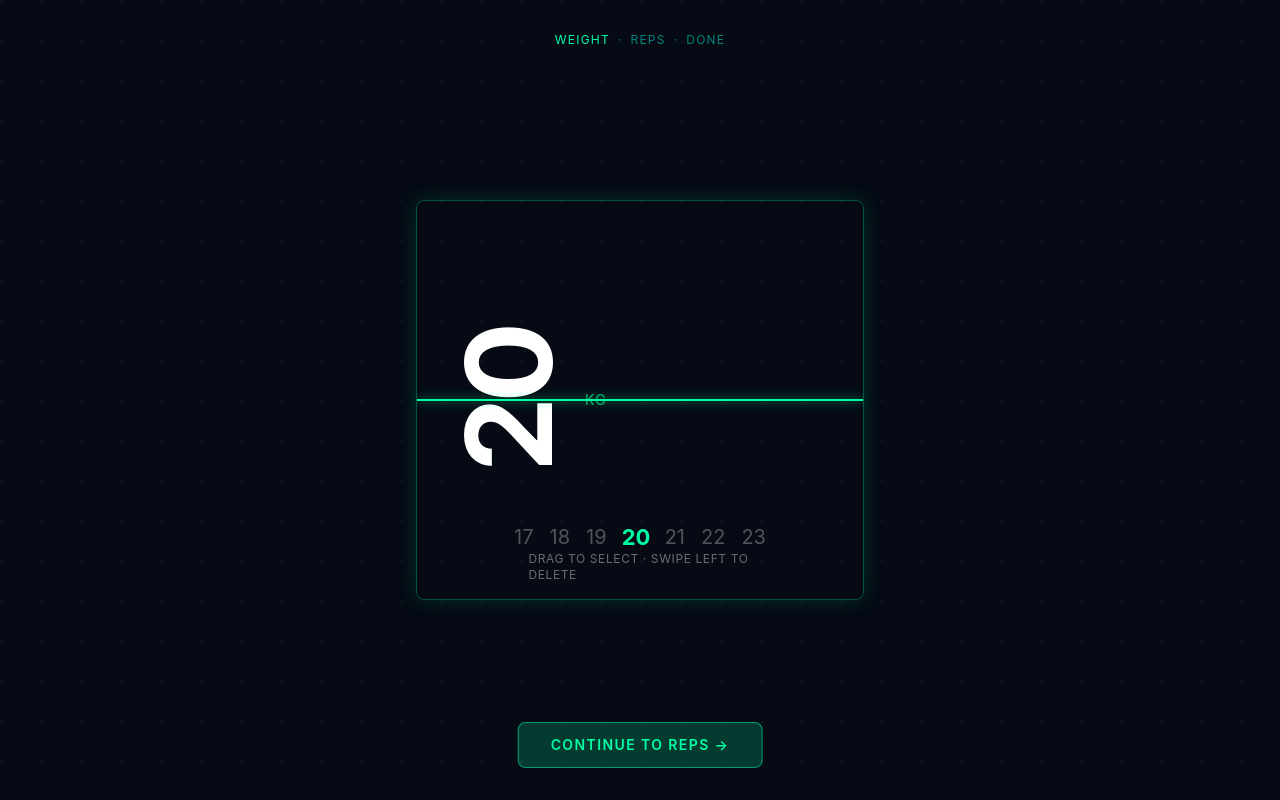
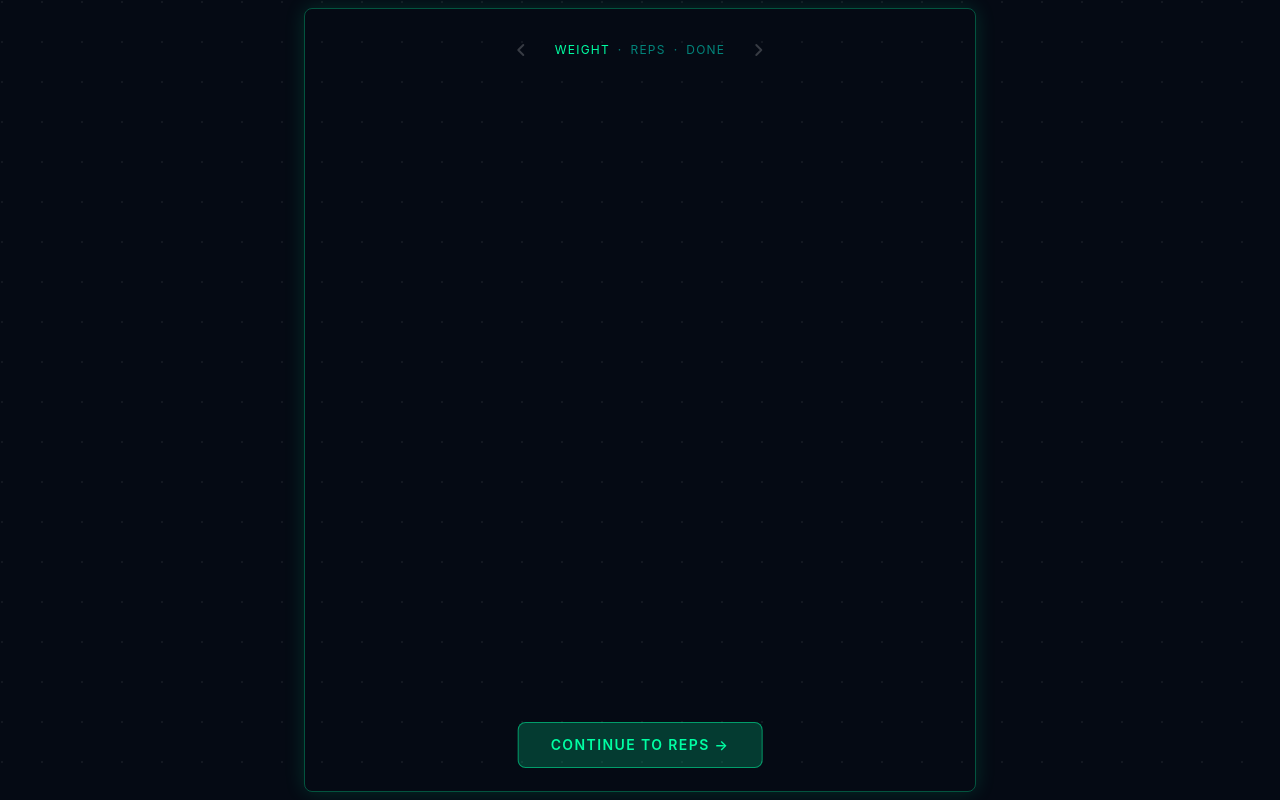
Before and after one commit to UzairAtiq/fun-projects, a React (Vite) app in the folder Cinematicworkoutlogger/: page / in a window 1280 px wide. Built offline with nearby package versions, Linux system fonts and the light colour scheme.

Commit message:
idk what the hell i did

```diff
--- a/Cinematicworkoutlogger/src/app/App.tsx
+++ b/Cinematicworkoutlogger/src/app/App.tsx
@@ -10,8 +10,8 @@ type InputMode = 'weight' | 'reps' | 'confirm';
 
 export default function App() {
   const [mode, setMode] = useState<InputMode>('weight');
-  const [weight, setWeight] = useState(20);
-  const [reps, setReps] = useState(8);
+  const [weight, setWeight] = useState(0);
+  const [reps, setReps] = useState(0);
 
   const handleWeightComplete = () => {
     // Simulate a satisfying click sound with vibration
@@ -49,8 +49,8 @@ export default function App() {
     // Reset for next set
     setTimeout(() => {
       setMode('weight');
-      setWeight(20);
-      setReps(8);
+      setWeight(0);
+      setReps(0);
     }, 1500);
   };
 
@@ -98,8 +98,12 @@ export default function App() {
                 onChange={setWeight}
                 label="weight"
                 unit="kg"
-                max={300}
+                max={999}
                 onSwipeLeft={handleSwipeLeft}
+                onComplete={handleWeightComplete}
+                onBack={undefined}
+                canGoBack={false}
+                canGoForward={true}
               />
 
               {/* Continue Button */}
@@ -133,8 +137,12 @@ export default function App() {
                 onChange={setReps}
                 label="reps"
                 unit="reps"
-                max={50}
+                max={99}
                 onSwipeLeft={handleSwipeLeft}
+                onComplete={handleRepsComplete}
+                onBack={() => setMode('weight')}
+                canGoBack={true}
+                canGoForward={true}
               />
 
               {/* Continue Button */}
@@ -161,6 +169,7 @@ export default function App() {
               reps={reps}
               onConfirm={handleConfirm}
               onRedo={handleRedo}
+              onBack={() => setMode('reps')}
             />
           )}
         </AnimatePresence>
--- a/Cinematicworkoutlogger/src/app/components/InputCanvas.tsx
+++ b/Cinematicworkoutlogger/src/app/components/InputCanvas.tsx
@@ -8,24 +8,43 @@ interface InputCanvasProps {
   unit: string;
   max: number;
   onSwipeLeft?: () => void;
+  onComplete?: () => void;
+  onBack?: () => void;
+  canGoBack?: boolean;
+  canGoForward?: boolean;
 }
 
-export function InputCanvas({ value, onChange, label, unit, max, onSwipeLeft }: InputCanvasProps) {
+export function InputCanvas({ value, onChange, label, unit, max, onSwipeLeft, onComplete, onBack, canGoBack, canGoForward }: InputCanvasProps) {
+  const maxDigits = label === 'weight' ? 3 : 2;
+  const [currentDigitIndex, setCurrentDigitIndex] = useState(0);
+  const [digits, setDigits] = useState<number[]>(Array(maxDigits).fill(null));
+  const [hasInputStarted, setHasInputStarted] = useState(false);
+
   const [isDragging, setIsDragging] = useState(false);
   const containerRef = useRef<HTMLDivElement>(null);
   const startYRef = useRef(0);
-  const startValueRef = useRef(0);
+  const startDigitRef = useRef(0);
   const startXRef = useRef(0);
   const touchIdRef = useRef<number | null>(null);
+  const digitWasModifiedRef = useRef(false);
 
   const y = useMotionValue(0);
   const opacity = useTransform(y, [-100, 0, 100], [0.5, 1, 0.5]);
+
+  // Update digits when value changes externally (e.g., from swipe left reset)
+  useEffect(() => {
+    if (value === 0 && !hasInputStarted) {
+      setDigits(Array(maxDigits).fill(null));
+      setCurrentDigitIndex(0);
+    }
+  }, [value, maxDigits, hasInputStarted]);
 
   const handleStart = (clientY: number, clientX: number, touchId?: number) => {
     setIsDragging(true);
     startYRef.current = clientY;
     startXRef.current = clientX;
-    startValueRef.current = value;
+    startDigitRef.current = digits[currentDigitIndex] ?? 0;
+    digitWasModifiedRef.current = false;
     if (touchId !== undefined) {
       touchIdRef.current = touchId;
     }
@@ -38,22 +57,89 @@ export function InputCanvas({ value, onChange, label, unit, max, onSwipeLeft }:
     const deltaY = startYRef.current - clientY;
     const deltaX = clientX - startXRef.current;
 
-    // Check for swipe left gesture
+    // Check for swipe left gesture (remove last digit)
     if (Math.abs(deltaX) > 100 && Math.abs(deltaX) > Math.abs(deltaY) && deltaX < 0) {
-      if (onSwipeLeft) {
-        onSwipeLeft();
       setIsDragging(false);
       touchIdRef.current = null;
+
+      // Find the last non-null digit index
+      let lastDigitIndex = -1;
+      for (let i = digits.length - 1; i >= 0; i--) {
+        if (digits[i] !== null) {
+          lastDigitIndex = i;
+          break;
+        }
+      }
+
+      // If there's a digit to remove
+      if (lastDigitIndex >= 0) {
+        const newDigits = [...digits];
+        newDigits[lastDigitIndex] = null;
+        setDigits(newDigits);
+
+        // Move to the previous digit position
+        setCurrentDigitIndex(lastDigitIndex);
+
+        // Update value with remaining digits
+        const enteredDigits = newDigits.filter(d => d !== null);
+        const newValue = enteredDigits.length > 0 ? parseInt(enteredDigits.join('')) : 0;
+        onChange(newValue);
+
+        // Check if all digits are cleared
+        if (enteredDigits.length === 0) {
+          setHasInputStarted(false);
+          setCurrentDigitIndex(0);
+        }
+
+        // Vibration feedback
+        if (navigator.vibrate) {
+          navigator.vibrate([5, 30, 5]);
+        }
+      }
+
+      return;
+    }
+
+    // Check for swipe right gesture (advance to next screen if at least 1 digit)
+    if (Math.abs(deltaX) > 100 && Math.abs(deltaX) > Math.abs(deltaY) && deltaX > 0) {
+      const hasAtLeastOneDigit = digits.some(d => d !== null);
+      if (hasAtLeastOneDigit && onComplete) {
+        // Calculate final value from entered digits only
+        const enteredDigits = digits.filter(d => d !== null);
+        const finalValue = enteredDigits.length > 0 ? parseInt(enteredDigits.join('')) : 0;
+        onChange(finalValue);
+        setIsDragging(false);
+        touchIdRef.current = null;
+
+        // Trigger completion
+        if (navigator.vibrate) {
+          navigator.vibrate([10, 50, 10]);
+        }
+
+        setTimeout(() => {
+          onComplete();
+        }, 100);
       }
       return;
     }
 
-    const sensitivity = 0.03;
-    const newValue = Math.round(startValueRef.current + deltaY * sensitivity);
-    const clampedValue = Math.max(0, Math.min(max, newValue));
+    const sensitivity = 0.05;
+    const newDigit = Math.round(startDigitRef.current + deltaY * sensitivity);
+    const clampedDigit = Math.max(0, Math.min(9, newDigit));
 
-    if (clampedValue !== value) {
-      onChange(clampedValue);
+    const currentDigit = digits[currentDigitIndex] ?? 0;
+    if (clampedDigit !== currentDigit) {
+      setHasInputStarted(true);
+      digitWasModifiedRef.current = true;
+      const newDigits = [...digits];
+      newDigits[currentDigitIndex] = clampedDigit;
+      setDigits(newDigits);
+
+      // Convert only entered digits to number (no padding with zeros)
+      const enteredDigits = newDigits.filter(d => d !== null);
+      const newValue = enteredDigits.length > 0 ? parseInt(enteredDigits.join('')) : 0;
+      onChange(newValue);
+
       // Play tick sound effect (simulated with vibration on mobile)
       if (navigator.vibrate) {
         navigator.vibrate(5);
@@ -68,6 +154,13 @@ export function InputCanvas({ value, onChange, label, unit, max, onSwipeLeft }:
     setIsDragging(false);
     y.set(0);
     touchIdRef.current = null;
+
+    // Auto-advance to next digit if current digit was modified and not at the end
+    if (currentDigitIndex < maxDigits - 1 && digitWasModifiedRef.current) {
+      setTimeout(() => {
+        setCurrentDigitIndex(prev => prev + 1);
+      }, 200);
+    }
   };
 
   // Mouse events
@@ -89,21 +182,32 @@ export function InputCanvas({ value, onChange, label, unit, max, onSwipeLeft }:
       window.removeEventListener('mousemove', handleMouseMove);
       window.removeEventListener('mouseup', handleMouseUp);
     };
-  }, [isDragging, value]);
+  }, [isDragging, digits, currentDigitIndex]);
 
-  // Generate adjacent numbers
-  const adjacentNumbers = [];
-  for (let i = -3; i <= 3; i++) {
-    const num = value + i;
-    if (num >= 0 && num <= max) {
-      adjacentNumbers.push(num);
-    }
-  }
+  // Get current digit value
+  const currentDigit = digits[currentDigitIndex] ?? 0;
 
   return (
     <div className="flex flex-col items-center justify-center h-full">
-      {/* Input Progress Indicator */}
-      <div className="absolute top-8 left-1/2 -translate-x-1/2 flex items-center gap-2 text-xs tracking-widest text-teal-400/60 uppercase">
+      {/* Input Progress Indicator with Navigation */}
+      <div className="absolute top-8 left-1/2 -translate-x-1/2 flex items-center gap-4">
+        {/* Back Button */}
+        <button
+          onClick={onBack}
+          disabled={!canGoBack}
+          className={`p-2 transition-all ${
+            canGoBack
+              ? 'text-[#00FFA3] hover:text-[#00FFA3]/80 cursor-pointer'
+              : 'text-white/20 cursor-not-allowed'
+          }`}
+        >
+          <svg width="20" height="20" viewBox="0 0 20 20" fill="none" xmlns="http://www.w3.org/2000/svg">
+            <path d="M12.5 15L7.5 10L12.5 5" stroke="currentColor" strokeWidth="2" strokeLinecap="round" strokeLinejoin="round"/>
+          </svg>
+        </button>
+
+        {/* Progress Indicator */}
+        <div className="flex items-center gap-2 text-xs tracking-widest text-teal-400/60 uppercase">
           <span className={label === 'weight' ? 'text-[#00FFA3]' : ''}>Weight</span>
           <span>·</span>
           <span className={label === 'reps' ? 'text-[#00FFA3]' : ''}>Reps</span>
@@ -111,10 +215,31 @@ export function InputCanvas({ value, onChange, label, unit, max, onSwipeLeft }:
           <span>Done</span>
         </div>
 
+        {/* Forward Button */}
+        <button
+          onClick={() => {
+            const hasAtLeastOneDigit = digits.some(d => d !== null);
+            if (hasAtLeastOneDigit && canGoForward && onComplete) {
+              onComplete();
+            }
+          }}
+          disabled={!canGoForward || !digits.some(d => d !== null)}
+          className={`p-2 transition-all ${
+            canGoForward && digits.some(d => d !== null)
+              ? 'text-[#00FFA3] hover:text-[#00FFA3]/80 cursor-pointer'
+              : 'text-white/20 cursor-not-allowed'
+          }`}
+        >
+          <svg width="20" height="20" viewBox="0 0 20 20" fill="none" xmlns="http://www.w3.org/2000/svg">
+            <path d="M7.5 15L12.5 10L7.5 5" stroke="currentColor" strokeWidth="2" strokeLinecap="round" strokeLinejoin="round"/>
+          </svg>
+        </button>
+      </div>
+
       {/* Main Drag Zone */}
       <div
         ref={containerRef}
-        className={`relative w-[90%] max-w-md h-[400px] rounded-lg transition-all duration-300 ${
+        className={`relative w-[126%] max-w-2xl h-[784px] rounded-lg transition-all duration-300 ${
           isDragging
             ? 'shadow-[0_0_40px_rgba(0,255,163,0.3),inset_0_0_30px_rgba(0,255,163,0.1)] border-2 border-[#00FFA3]'
             : 'shadow-[0_0_20px_rgba(0,255,163,0.15)] border border-[#00FFA3]/30'
@@ -137,51 +262,110 @@ export function InputCanvas({ value, onChange, label, unit, max, onSwipeLeft }:
           }
         }}
       >
-        {/* Large Rotated Digit Display */}
+        {/* Counter at Top of Box */}
+        {hasInputStarted && (
+        <div className="absolute top-8 left-1/2 -translate-x-1/2 flex flex-col items-center gap-2">
+          <span className="text-xs text-[#00FFA3]/70 uppercase tracking-widest">{unit}</span>
+          <div className="flex items-center gap-1">
+            {digits.map((digit, index) => (
+              digit !== null ? (
+                <motion.span
+                  key={index}
+                  onClick={(e) => {
+                    e.stopPropagation();
+                    setCurrentDigitIndex(index);
+                  }}
+                  className={`text-6xl font-bold leading-none transition-all duration-200 cursor-pointer ${
+                    index === currentDigitIndex
+                      ? 'text-[#00FFA3] scale-110'
+                      : 'text-white/50 hover:text-white/70'
+                  }`}
+                  style={{
+                    textShadow: index === currentDigitIndex && isDragging
+                      ? '0 0 30px rgba(0,255,163,0.5)'
+                      : 'none'
+                  }}
+                >
+                  {digit}
+                </motion.span>
+              ) : null
+            ))}
+          </div>
+          <div className="flex gap-1 mt-1">
+            {digits.map((_, index) => (
+              <div
+                key={index}
+                className={`w-2 h-2 rounded-full transition-all ${
+                  index === currentDigitIndex
+                    ? 'bg-[#00FFA3] w-6'
+                    : 'bg-white/20'
+                }`}
+              />
+            ))}
+          </div>
+        </div>
+        )}
+
+        {/* Number Slider (0-9 for current digit) */}
+        {isDragging && (
           <motion.div
-          className="absolute left-8 top-1/2 -translate-y-1/2 flex items-center gap-4"
-          style={{ opacity }}
+            className="absolute top-1/2 left-1/2 -translate-x-1/2 -translate-y-1/2 overflow-hidden"
+            initial={{ opacity: 0, scale: 0.9 }}
+            animate={{ opacity: 1, scale: 1 }}
+            exit={{ opacity: 0, scale: 0.9 }}
+            transition={{ duration: 0.2 }}
+            style={{ height: '500px', width: '200px' }}
           >
-          <div className="text-[120px] font-bold text-white leading-none tracking-tighter"
+            {/* Container for all numbers 0-9 with vertical scroll effect */}
+            <motion.div
+              className="relative flex flex-col items-center"
+              animate={{
+                y: `calc(50% - ${currentDigit * 100}px)`,
+              }}
+              transition={{
+                type: 'spring',
+                stiffness: 300,
+                damping: 30,
+              }}
               style={{
-                 writingMode: 'vertical-rl',
-                 textOrientation: 'mixed',
-                 transform: 'rotate(180deg)',
-                 textShadow: isDragging ? '0 0 30px rgba(0,255,163,0.5)' : 'none'
-               }}>
-            {value}
-          </div>
-          <span className="text-sm text-[#00FFA3]/70 uppercase tracking-widest">
-            {unit}
-          </span>
-        </motion.div>
+                gap: '32px',
+              }}
+            >
+              {[0, 1, 2, 3, 4, 5, 6, 7, 8, 9].map((num) => {
+                const distance = Math.abs(num - currentDigit);
+                const isSelected = num === currentDigit;
 
-        {/* Horizontal Cursor Line */}
-        <div className="absolute left-0 right-0 top-1/2 -translate-y-1/2 h-[2px] bg-[#00FFA3] shadow-[0_0_10px_rgba(0,255,163,0.8)]" />
-
-        {/* Adjacent Numbers Strip */}
-        <div className="absolute bottom-12 left-1/2 -translate-x-1/2 flex items-center gap-4">
-          {adjacentNumbers.map((num, idx) => (
+                return (
                   <motion.span
                     key={num}
-              className={`text-xl transition-all duration-200 ${
-                num === value
-                  ? 'text-[#00FFA3] text-3xl font-bold scale-110'
-                  : 'text-white/30'
-              }`}
-              initial={{ opacity: 0, y: 10 }}
-              animate={{ opacity: 1, y: 0 }}
-              transition={{ delay: idx * 0.02 }}
+                    className="font-bold"
+                    animate={{
+                      fontSize: isSelected ? '80px' : distance === 1 ? '56px' : distance === 2 ? '40px' : '32px',
+                      opacity: distance === 0 ? 1 : distance === 1 ? 0.6 : distance === 2 ? 0.3 : 0.15,
+                      scale: isSelected ? 1.15 : 1,
+                    }}
+                    transition={{
+                      duration: 0.15,
+                      ease: 'easeOut',
+                    }}
+                    style={{
+                      color: isSelected ? '#00FFA3' : distance <= 2 ? '#ffffff' : '#ffffff50',
+                      textShadow: isSelected
+                        ? '0 0 40px rgba(0,255,163,0.9), 0 0 80px rgba(0,255,163,0.5), 0 4px 20px rgba(0,0,0,0.5)'
+                        : distance === 1
+                          ? '0 2px 10px rgba(0,0,0,0.3)'
+                          : 'none',
+                      lineHeight: 1,
+                      fontWeight: isSelected ? 900 : 700,
+                    }}
                   >
                     {num}
                   </motion.span>
-          ))}
-        </div>
-
-        {/* Instruction Text */}
-        <div className="absolute bottom-4 left-1/2 -translate-x-1/2 text-xs text-white/40 uppercase tracking-wider">
-          {isDragging ? 'Release to confirm' : 'Drag to select · Swipe left to delete'}
-        </div>
+                );
+              })}
+            </motion.div>
+          </motion.div>
+        )}
       </div>
     </div>
   );
```
Also changed, not shown: Cinematicworkoutlogger/src/app/components/ConfirmScreen.tsx (+34 -1 lines), 1 other file (tests, documents, lock files or other folders). Lines whose indentation alone changed are shown as unchanged.
